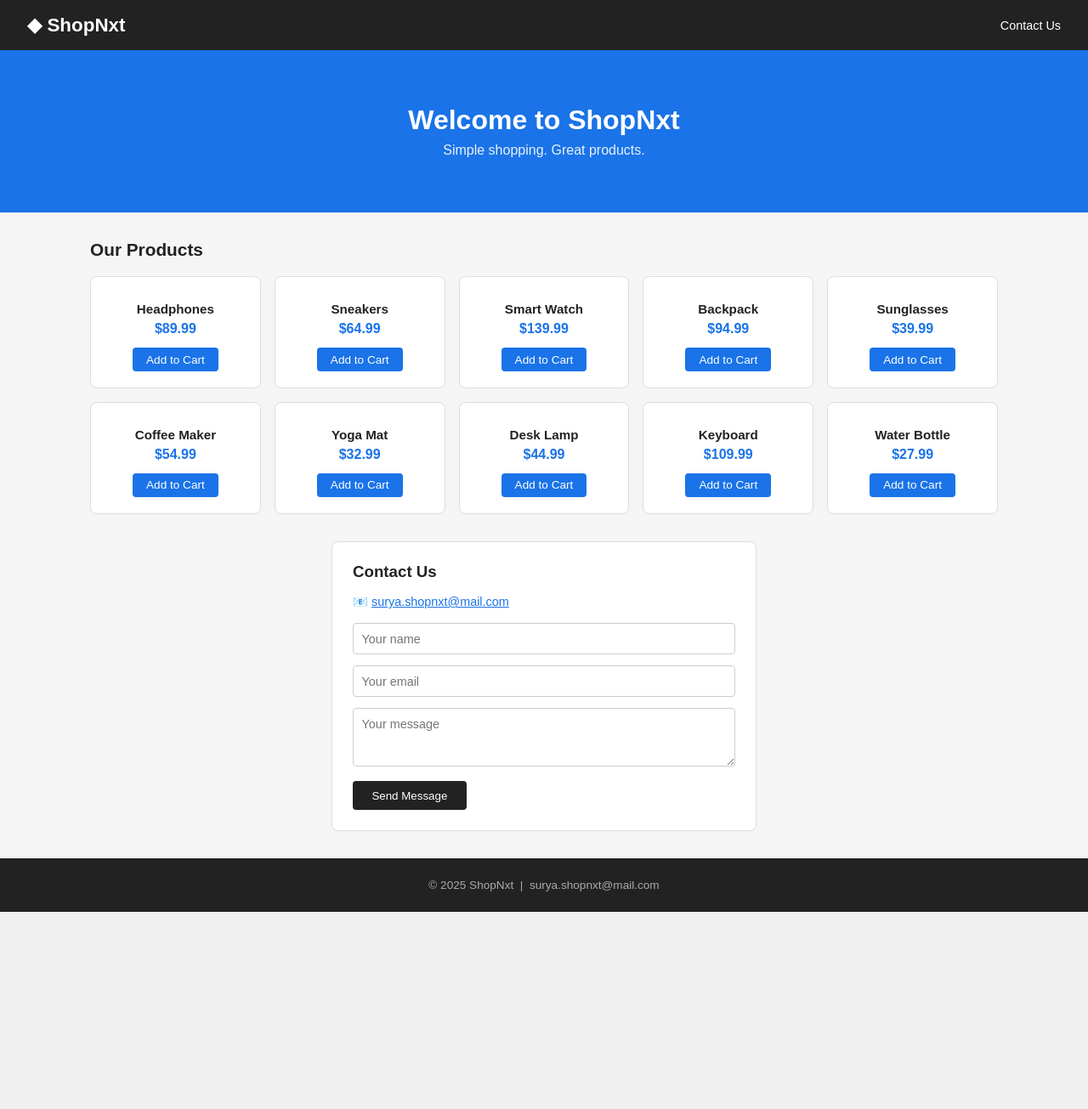
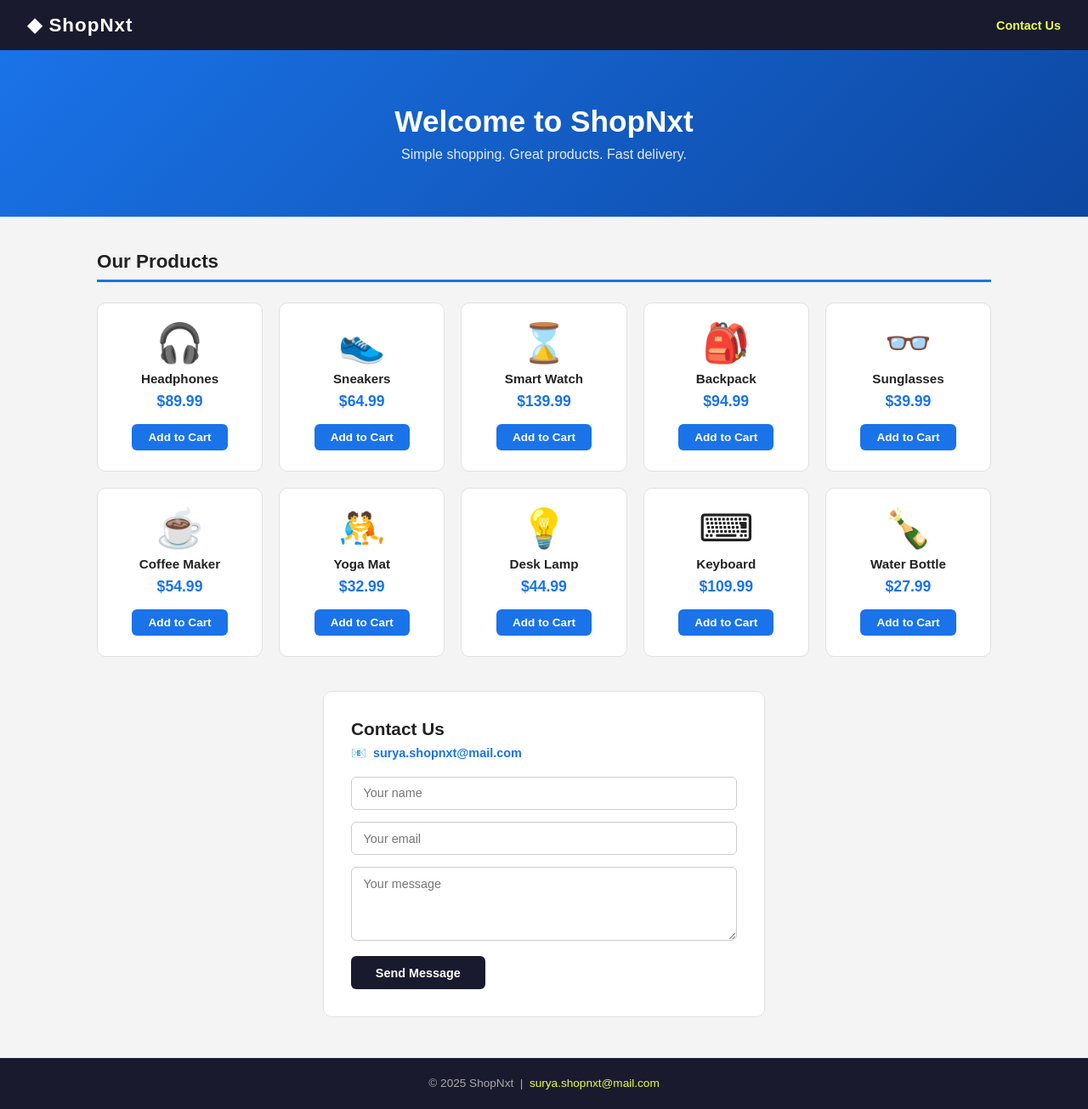
Before and after one commit to surya03-it/Shopnxt-app, a Flask app: page / in a window 1280 px wide. Shown: the whole page at 85% size. Before the commit the page ends 1073 px from the top, so only its background shows below. Run offline with Flask 3, Linux system fonts and the light colour scheme.

Commit message:
Update index.html

```diff
--- a/templates/index.html
+++ b/templates/index.html
@@ -5,183 +5,183 @@
   <meta name="viewport" content="width=device-width, initial-scale=1.0"/>
   <title>ShopNxt</title>
   <style>
-    * { box-sizing: border-box; margin: 0; padding: 0; }
+    *, *::before, *::after { box-sizing: border-box; margin: 0; padding: 0; }
 
-    body {
-      font-family: sans-serif;
-      background: #f5f5f5;
-      color: #222;
+    body { font-family: Arial, sans-serif; background: #f4f4f4; color: #222; }
+
+    /* ── Navbar ─────────────────────────────────── */
+    nav {
+      background: #1a1a2e; color: #fff;
+      padding: 1rem 2rem;
+      display: flex; align-items: center; justify-content: space-between;
     }
+    nav .brand { font-size: 1.4rem; font-weight: 700; letter-spacing: 1px; }
+    nav a { color: #e8ff47; text-decoration: none; font-size: 0.9rem; font-weight: 600; }
+    nav a:hover { text-decoration: underline; }
 
-    /* Navbar */
-    nav {
-      background: #222;
-      color: #fff;
-      padding: 1rem 2rem;
-      display: flex;
-      align-items: center;
-      justify-content: space-between;
+    /* ── Hero ───────────────────────────────────── */
+    .hero {
+      background: linear-gradient(135deg, #1a73e8, #0d47a1);
+      color: #fff; text-align: center; padding: 4rem 1rem;
     }
-    nav h1 { font-size: 1.4rem; }
-    nav a  { color: #fff; text-decoration: none; font-size: 0.9rem; }
+    .hero h2 { font-size: 2.2rem; margin-bottom: 0.6rem; }
+    .hero p  { font-size: 1rem; opacity: 0.88; }
 
-    /* Hero */
-    .hero {
-      background: #1a73e8;
-      color: #fff;
-      text-align: center;
-      padding: 4rem 1rem;
+    /* ── Products ───────────────────────────────── */
+    .section { max-width: 1100px; margin: 2.5rem auto; padding: 0 1.5rem; }
+    .section-title {
+      font-size: 1.4rem; font-weight: 700;
+      margin-bottom: 1.5rem;
+      padding-bottom: 0.5rem;
+      border-bottom: 3px solid #1a73e8;
     }
-    .hero h2 { font-size: 2rem; margin-bottom: 0.5rem; }
-    .hero p  { font-size: 1rem; opacity: 0.9; }
-
-    /* Products */
-    .section { max-width: 1100px; margin: 2rem auto; padding: 0 1rem; }
-    .section h3 { font-size: 1.3rem; margin-bottom: 1.2rem; }
 
     .grid {
       display: grid;
-      grid-template-columns: repeat(auto-fill, minmax(200px, 1fr));
-      gap: 1rem;
+      grid-template-columns: repeat(auto-fill, minmax(195px, 1fr));
+      gap: 1.2rem;
     }
 
     .card {
-      background: #fff;
-      border: 1px solid #ddd;
-      border-radius: 8px;
-      padding: 1.2rem;
+      background: #fff; border: 1px solid #e0e0e0;
+      border-radius: 10px; padding: 1.5rem 1rem;
       text-align: center;
+      transition: transform 0.2s, box-shadow 0.2s;
     }
-    .card .emoji { font-size: 2.5rem; margin-bottom: 0.6rem; }
-    .card h4    { font-size: 0.95rem; margin-bottom: 0.4rem; }
-    .card .price{ color: #1a73e8; font-weight: bold; margin-bottom: 0.8rem; }
-    .card button{
-      background: #1a73e8;
-      color: #fff;
-      border: none;
-      padding: 0.4rem 1rem;
-      border-radius: 4px;
-      cursor: pointer;
+    .card:hover { transform: translateY(-4px); box-shadow: 0 8px 24px rgba(0,0,0,0.10); }
+    .card .icon  { font-size: 2.8rem; margin-bottom: 0.7rem; display: block; line-height: 1; }
+    .card h4     { font-size: 0.95rem; font-weight: 600; margin-bottom: 0.5rem; }
+    .card .price { color: #1a73e8; font-weight: 700; font-size: 1.1rem; margin-bottom: 1rem; }
+    .card .btn {
+      display: inline-block; background: #1a73e8; color: #fff;
+      border: none; border-radius: 6px;
+      padding: 0.5rem 1.2rem; font-size: 0.85rem; font-weight: 600;
+      cursor: pointer; transition: background 0.2s;
+    }
+    .card .btn:hover { background: #1558b0; }
+
+    /* ── Contact ────────────────────────────────── */
+    .contact-wrap {
+      max-width: 520px; margin: 2rem auto 3rem;
+      background: #fff; border: 1px solid #e0e0e0;
+      border-radius: 10px; padding: 2rem;
+    }
+    .contact-wrap h3  { font-size: 1.3rem; margin-bottom: 0.5rem; }
+    .contact-email    { font-size: 0.9rem; color: #555; margin-bottom: 1.2rem; }
+    .contact-email a  { color: #1a73e8; font-weight: 600; text-decoration: none; }
+    .contact-wrap input,
+    .contact-wrap textarea {
+      width: 100%; padding: 0.65rem 0.85rem;
+      margin-bottom: 0.9rem;
+      border: 1px solid #ccc; border-radius: 6px;
+      font-size: 0.9rem; font-family: Arial, sans-serif;
+      outline: none; transition: border-color 0.2s;
+    }
+    .contact-wrap input:focus,
+    .contact-wrap textarea:focus { border-color: #1a73e8; }
+    .contact-wrap .send-btn {
+      background: #1a1a2e; color: #fff; border: none;
+      border-radius: 6px; padding: 0.7rem 1.8rem;
+      font-size: 0.9rem; font-weight: 600; cursor: pointer;
+      transition: background 0.2s;
+    }
+    .contact-wrap .send-btn:hover { background: #16213e; }
+    .success-msg {
+      color: #2e7d32; font-size: 0.9rem; font-weight: 600;
+      margin-top: 0.8rem; display: none;
+    }
+
+    /* ── Footer ─────────────────────────────────── */
+    footer {
+      background: #1a1a2e; color: #aaa;
+      text-align: center; padding: 1.4rem;
       font-size: 0.85rem;
     }
-    .card button:hover { background: #1558b0; }
+    footer a { color: #e8ff47; text-decoration: none; }
 
-    /* Contact */
-    .contact {
-      max-width: 500px;
-      margin: 2rem auto;
-      padding: 1.5rem;
-      background: #fff;
-      border: 1px solid #ddd;
-      border-radius: 8px;
-    }
-    .contact h3 { margin-bottom: 1rem; }
-    .contact input,
-    .contact textarea {
-      width: 100%;
-      padding: 0.6rem;
-      margin-bottom: 0.8rem;
-      border: 1px solid #ccc;
-      border-radius: 4px;
-      font-size: 0.9rem;
-      font-family: sans-serif;
-    }
-    .contact button {
-      background: #222;
-      color: #fff;
-      border: none;
-      padding: 0.6rem 1.4rem;
-      border-radius: 4px;
-      cursor: pointer;
-    }
-    .contact .email { margin-bottom: 1rem; color: #555; font-size: 0.9rem; }
-    .contact .email a { color: #1a73e8; }
-    #msg { color: green; margin-top: 0.6rem; font-size: 0.9rem; display: none; }
-
-    /* Footer */
-    footer {
-      text-align: center;
-      padding: 1.5rem;
-      background: #222;
-      color: #aaa;
-      font-size: 0.85rem;
-      margin-top: 2rem;
-    }
-
-    /* Toast */
+    /* ── Toast ──────────────────────────────────── */
     #toast {
-      position: fixed;
-      bottom: 1.5rem;
-      right: 1.5rem;
-      background: #222;
-      color: #fff;
-      padding: 0.7rem 1.2rem;
-      border-radius: 6px;
-      font-size: 0.875rem;
-      display: none;
+      position: fixed; bottom: 1.5rem; right: 1.5rem;
+      background: #1a1a2e; color: #e8ff47;
+      padding: 0.75rem 1.3rem; border-radius: 8px;
+      font-size: 0.875rem; font-weight: 600;
+      box-shadow: 0 4px 16px rgba(0,0,0,0.3);
+      display: none; z-index: 999;
     }
   </style>
 </head>
 <body>
 
+<!-- ── Navbar ──────────────────────────────────────────────────────────── -->
 <nav>
-    <h1>◆ ShopNxt</h1>
-    <a href="mailto:surya.shopnxt@mail.com">Contact Us</a>
+  <span class="brand">&#9670; ShopNxt</span>
+  <a href="#contact">Contact Us</a>
 </nav>
 
+<!-- ── Hero ────────────────────────────────────────────────────────────── -->
 <div class="hero">
   <h2>Welcome to ShopNxt</h2>
-    <p>Simple shopping. Great products.</p>
+  <p>Simple shopping. Great products. Fast delivery.</p>
 </div>
 
+<!-- ── Products ────────────────────────────────────────────────────────── -->
 <div class="section">
-    <h3>Our Products</h3>
+  <div class="section-title">Our Products</div>
   <div class="grid">
     {% for p in products %}
     <div class="card">
-        <div class="emoji">{{ p.emoji }}</div>
+      <span class="icon">{{ p.icon | safe }}</span>
       <h4>{{ p.name }}</h4>
-        <div class="price">${{ "%.2f"|format(p.price) }}</div>
-        <button onclick="addToCart('{{ p.name }}')">Add to Cart</button>
+      <div class="price">${{ "%.2f" | format(p.price) }}</div>
+      <button class="btn" onclick="addToCart('{{ p.name }}')">Add to Cart</button>
     </div>
     {% endfor %}
   </div>
 </div>
 
-  <div class="contact" id="contact">
+<!-- ── Contact ──────────────────────────────────────────────────────────── -->
+<div class="contact-wrap" id="contact">
   <h3>Contact Us</h3>
-    <div class="email">📧 <a href="mailto:surya.shopnxt@mail.com">surya.shopnxt@mail.com</a></div>
-    <input  type="text"  id="name"    placeholder="Your name" />
-    <input  type="email" id="email"   placeholder="Your email" />
-    <textarea id="message" rows="3"   placeholder="Your message"></textarea>
-    <button onclick="sendMsg()">Send Message</button>
-    <div id="msg">✅ Message sent! We'll get back to you soon.</div>
+  <div class="contact-email">
+    &#128231;&nbsp;
+    <a href="mailto:surya.shopnxt@mail.com">surya.shopnxt@mail.com</a>
+  </div>
+  <input  type="text"  id="cname"    placeholder="Your name"    />
+  <input  type="email" id="cemail"   placeholder="Your email"   />
+  <textarea             id="cmsg"    rows="4" placeholder="Your message"></textarea>
+  <button class="send-btn" onclick="sendMsg()">Send Message</button>
+  <div class="success-msg" id="successMsg">
+    &#10003; Message sent! We will get back to you soon.
+  </div>
 </div>
 
+<!-- ── Footer ──────────────────────────────────────────────────────────── -->
 <footer>
-    © 2025 ShopNxt &nbsp;|&nbsp; surya.shopnxt@mail.com
+  &copy; 2025 ShopNxt &nbsp;|&nbsp;
+  <a href="mailto:surya.shopnxt@mail.com">surya.shopnxt@mail.com</a>
 </footer>
 
+<!-- ── Toast ───────────────────────────────────────────────────────────── -->
 <div id="toast"></div>
 
 <script>
   function addToCart(name) {
-      const t = document.getElementById("toast");
-      t.textContent = "✔ " + name + " added!";
+    var t = document.getElementById("toast");
+    t.textContent = "Added: " + name;
     t.style.display = "block";
-      clearTimeout(t._t);
-      t._t = setTimeout(() => t.style.display = "none", 2500);
+    clearTimeout(t._timer);
+    t._timer = setTimeout(function () { t.style.display = "none"; }, 2500);
   }
 
   function sendMsg() {
-      const name = document.getElementById("name").value.trim();
-      const email = document.getElementById("email").value.trim();
-      const msg = document.getElementById("message").value.trim();
+    var name  = document.getElementById("cname").value.trim();
+    var email = document.getElementById("cemail").value.trim();
+    var msg   = document.getElementById("cmsg").value.trim();
     if (!name || !email || !msg) { alert("Please fill in all fields."); return; }
-      document.getElementById("msg").style.display = "block";
-      document.getElementById("name").value = "";
-      document.getElementById("email").value = "";
-      document.getElementById("message").value = "";
+    document.getElementById("successMsg").style.display = "block";
+    document.getElementById("cname").value  = "";
+    document.getElementById("cemail").value = "";
+    document.getElementById("cmsg").value   = "";
   }
 </script>
 
```
Lines whose indentation alone changed are shown as unchanged.
